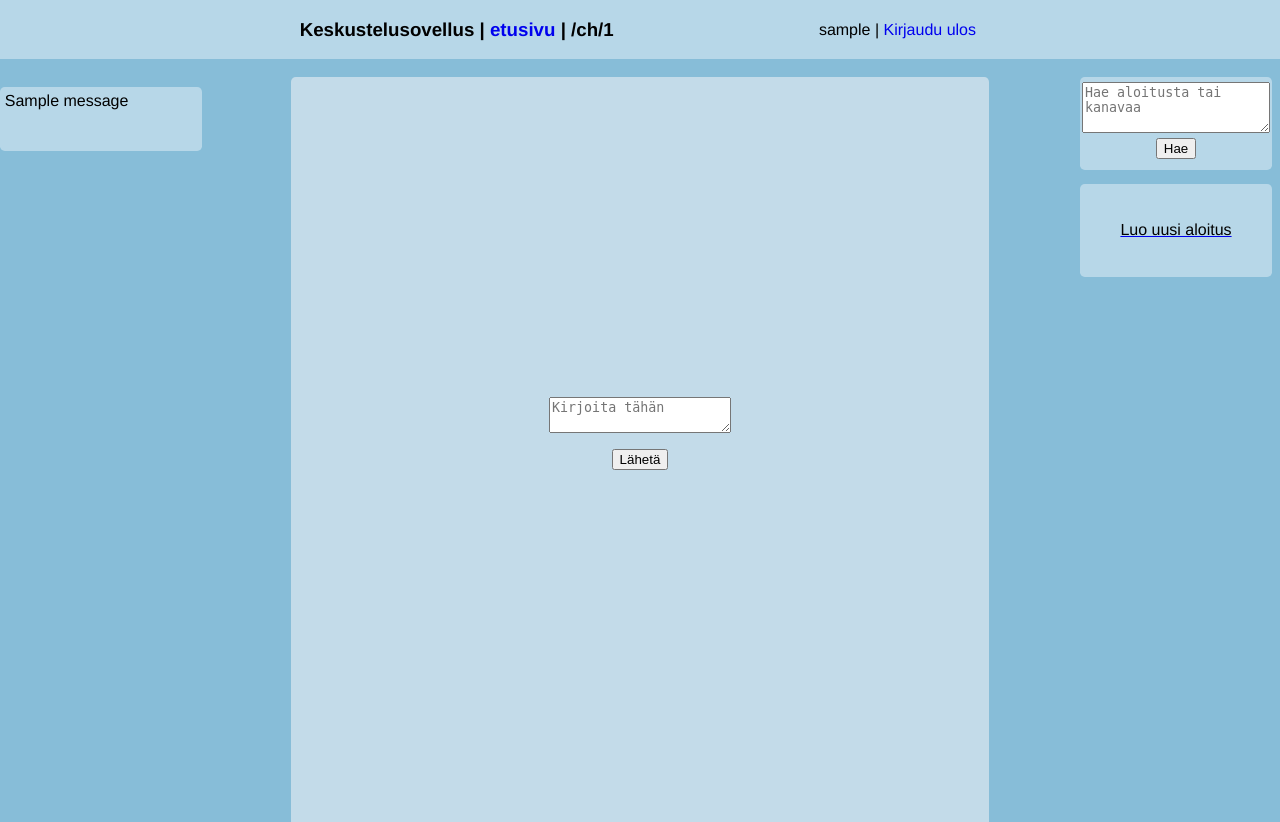
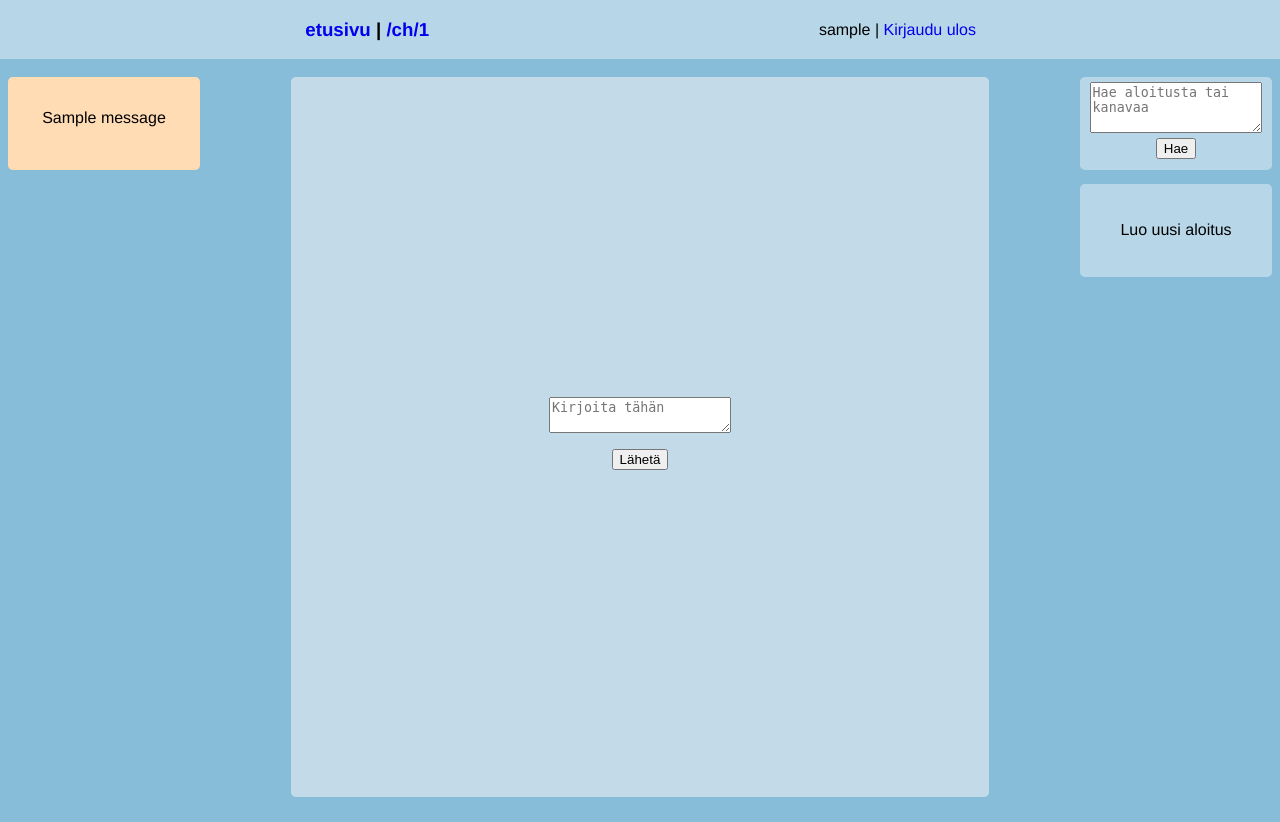
Before and after one commit to sseisalo/tsoha20, a Flask app: page /ch/1/new in a window 1280 px wide. Run offline with Flask 2, Linux system fonts and the light colour scheme; the visitor is signed in with stand-in values (Sample User, id 1); one stand-in notice (Sample message) is shown; parts of the project's set-up code (start-up, migrations or seed data) failed here and were passed over.

Commit message:
css changes

```diff
--- a/static/main.css
+++ b/static/main.css
@@ -26,7 +26,7 @@
 .topnav h3 {
     padding: 0 .625em;
     position: absolute;
-    left: 0;
+    left: .3em;
 }
 
 .topnav p {
@@ -55,14 +55,34 @@
     overflow-wrap: break-word;
 }
 
-.post p:not(.search-result){
-    padding: 0 .625em;
+.post div:not(.search-result){
+    padding: 1em .625em 0em;
     font-size: 125%;
+}
+
+#post-title {
+    font-size: 150%;
+    font-weight: bold;
+    padding-left: .5em;
+}
+
+#post-creator {
+    font-size: 100%;
+    padding-left: .8em;
 }
 
 #post_info {
     font-size: 90%;
     padding: 0 .925em;
+}
+
+#comment-info {
+    font-size: 90%;
+    padding: .925em .925em 0;
+}
+
+#comment {
+    padding: 0 .625em;
 }
 
 .search-result {
@@ -84,11 +104,11 @@
 .search {
     margin: auto;
     padding: .3em 0;
-    width: 98%;
+    width: 90%;
 }
 
 .search textarea {
-    margin: 0 0 0.4em;
+    margin-bottom: 0.4em;
 }
 
 .sidebar-new {
@@ -101,20 +121,26 @@
     text-decoration: none;
 }
 
-.new_post {
-    padding: 2.3em 0%;
+.new-post {
     text-align: center;
     color: #000;
+    text-decoration: none;
+}
+
+#new-post-text {
+    padding: 2.3em 0%;
 }
 
 .message {
-    margin: .625em 0;
-    background-color: #B7D7E8;
-    padding: .3em;
-    width: 100%;
+    background-color: #ffdcb4;
     border-radius: .3em;
     min-height: 3.4em;
     overflow-wrap: break-word;
+}
+
+.message p {
+    padding: 1em 0;
+    text-align: center;
 }
 
 .empty {
@@ -132,7 +158,8 @@
 }
 
 .empty-message {
-    padding: 10em 6.5em;
+    padding: 30% 0;
+    text-align: center;
     font-size: 150%;
     font-weight: bold;
     text-decoration: none;
@@ -142,11 +169,15 @@
     width: 100%;
 }
 
+a:hover:not(.topnav a) {
+    background-color: moccasin;
+}
+
 @media only screen and (min-width: 1094px) {
     .col {width: 55%; margin: auto; margin-bottom: .625em;}
     .topnav {left: 22.5%;}
     .sidebar {width: 15%; margin: auto; margin-right: .5em; position: fixed; right: 0;}
     .sidebar-new {top: 11.5em;}
-    .empty {left: 22.75%; width: 54.5%; height: 97.5%;}
-    .message {left: 0; position: fixed; width: 15%;}
+    .empty {left: 22.75%; width: 54.5%; height: 90%;}
+    .message {position: fixed; width: 15%; min-height: 5.8em;}
 }
--- a/templates/layout.html
+++ b/templates/layout.html
@@ -7,7 +7,7 @@
 <div class="topbar"></div>
 
 <div class="topnav col">
-    <h3>Keskustelusovellus | <a href="/">etusivu</a> | /ch/{{ channel_name }}</h3>
+    <h3><a href="/">etusivu</a> | <a href="/ch/{{ channel_name }}">/ch/{{ channel_name }}</a></h3>
     {% if session.user_id %}
     <p>{{ session["user_name"] }} | <a href="/logout">Kirjaudu ulos</a></p>
     {% else %}
@@ -27,8 +27,8 @@
 
 {% if session.user_id %}
 <div class="sidebar-new sidebar">
-    <a href="/ch/{{ channel_name }}/new">
-        <div class="new_post">Luo uusi aloitus</div>
+    <a class="new-post" href="/ch/{{ channel_name }}/new">
+        <div id="new-post-text">Luo uusi aloitus</div>
     </a>
 </div>
 {% endif %}
@@ -36,7 +36,9 @@
 {% with messages = get_flashed_messages() %}
     {% if messages %}
         {% for message in messages %}
-            <p class="message">{{ message }}</p>
+            <div class="message">
+                <p>{{ message }}</p>
+            </div>
         {% endfor %}
     {% endif %}
 {% endwith %}
```
